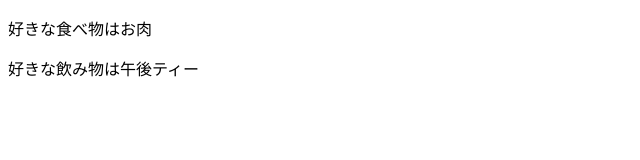
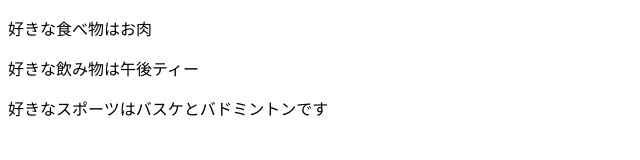
Before and after one commit to 11kou31/command-practice, a plain HTML site: page index.html in a window 1280 px wide. Shown: the whole page, without its empty margins (0-640 px from the left). Drawn offline with Linux system fonts and the light colour scheme.

Commit message:
好きなスポーツを追記&追記&修正

```diff
--- a/index.html
+++ b/index.html
@@ -8,5 +8,6 @@
 <body>
     <p>好きな食べ物はお肉</p>
     <p>好きな飲み物は午後ティー</p>
+    <p>好きなスポーツはバスケとバドミントンです</p>
 </body>
 </html>
```
